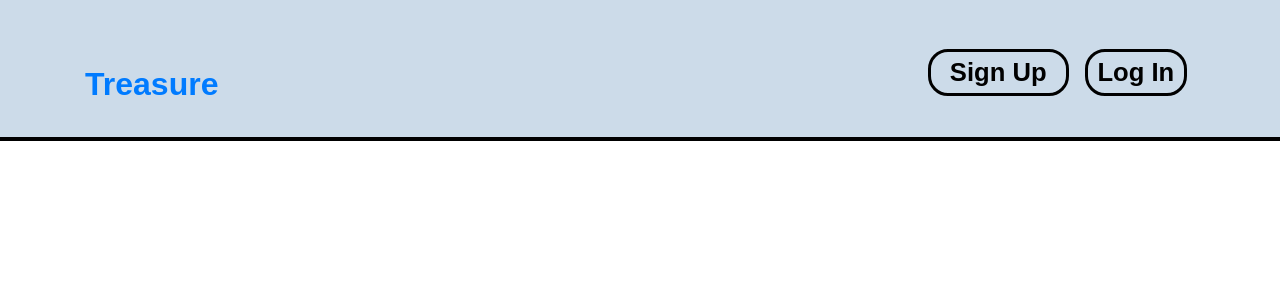
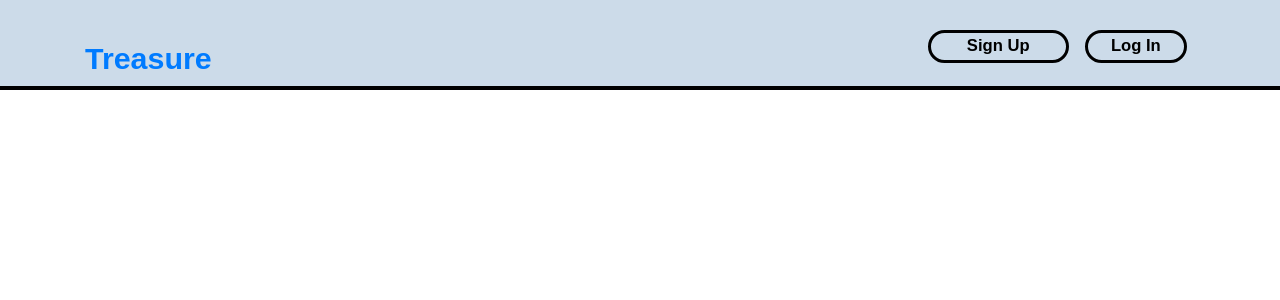
Before and after one commit to ghaidan92/treasure-2, a React (Create React App) app in the folder client/: page /signup in a window 1280 px wide. Shown: the top 300 px of the page. Built offline with nearby package versions, Linux system fonts and the light colour scheme.

Commit message:
ship z index fix

```diff
--- a/client/src/components/LogIn/login.css
+++ b/client/src/components/LogIn/login.css
@@ -1,6 +1,6 @@
 .logInButton{
     color:black;
-    font-size: 2vw;
+    font-size: 1.3vw;
     float: right;
     border: solid 3px;
     border-radius: 20px;
--- a/client/src/components/Navbar/navbar.css
+++ b/client/src/components/Navbar/navbar.css
@@ -9,7 +9,7 @@ body {
     float:left;
     background-color: white;
     width: 100vw;
-    height: 11vw;
+    height: 7vw;
     border-bottom: solid .5vh rgb(0, 0, 0);
     background-color: rgb(204, 219, 233);
 
@@ -33,7 +33,7 @@ body {
 
 .cloneWrapper {
   position: absolute;
-  top:0;
+ margin-top:1vw;
   left: 0;
   color:  rgb(0, 0, 0);
   /* clip-path: polygon(0 0, 100 0, 50% calc(var(--maskY) * 1%), 100% calc(var(--maskY) * 1%)); */
@@ -46,7 +46,7 @@ body {
 /* boat animation */
 .shipMove {
     position: absolute;
-    top: 86%;
+    top: 79%;
     left: -200px;
     z-index: 10;
     height:3vh;
@@ -55,6 +55,7 @@ body {
     animation-duration: 60s;
     animation-name: goRight;
     animation-iteration-count: infinite;
+    z-index:0;
   }
 
   @keyframes goRight {
@@ -68,8 +69,8 @@ body {
   }
 
   .titleContainer .navbar-brand {
-    font-size: 2rem;
+    font-size: 1.9rem;
   }
   .titleContainer .navbar-brand.cloneWrapper{
-    font-size: 1rem;
+    font-size: .9rem;
   }
--- a/client/src/components/Register/register.css
+++ b/client/src/components/Register/register.css
@@ -1,7 +1,7 @@
 .signUpButton{
 
         color:black;
-        font-size: 2vw;
+        font-size: 1.3vw;
         float: right;
         border: solid 3px;
         border-radius: 20px;
@@ -24,9 +24,11 @@
 .bodyOfReg {
     margin-left:3vw;
     margin-right:3vw;
+    z-index: 99;
 }
 
 .registerModal {
+    z-index: 99;
     width:70vw;
     height:70vh;
     padding-left:3vw;
@@ -38,6 +40,7 @@
     font-size: 6vh;
     margin-bottom:2.5vh;
     text-align: center;
+    z-index: 99;
 }
 .leftColumn{
     float:left;
```
